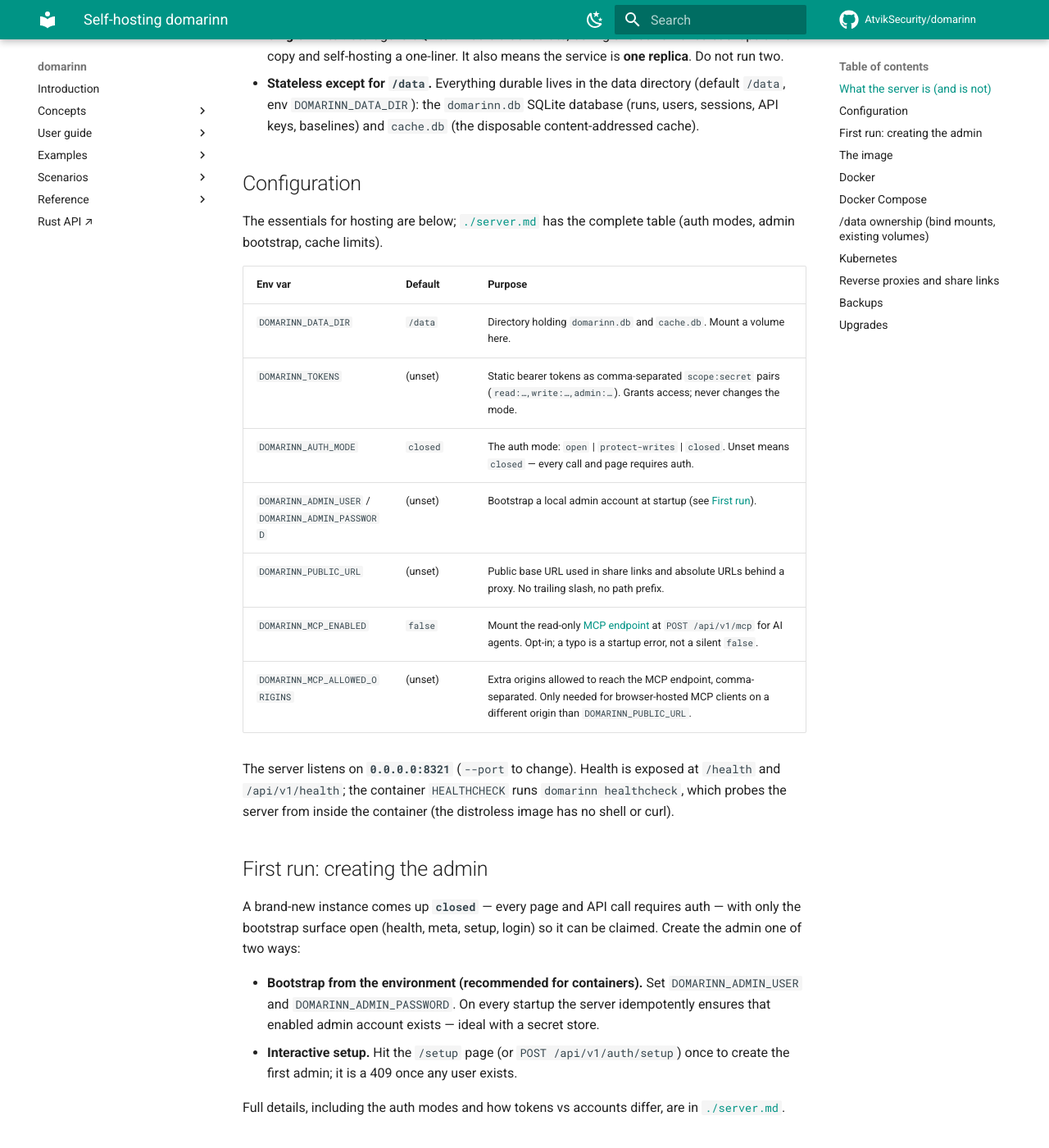
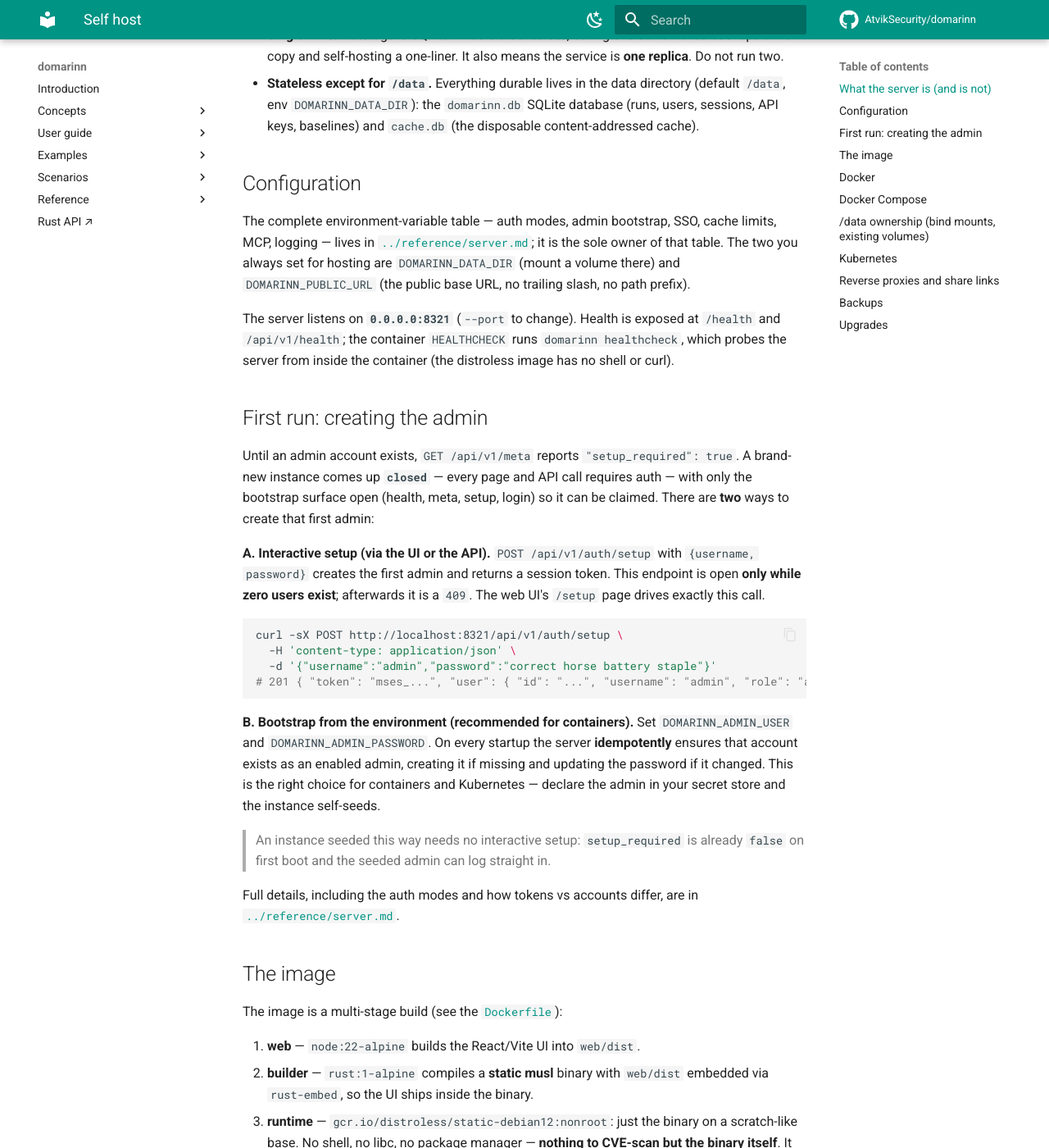
Before and after one commit to AtvikSecurity/domarinn, an MkDocs documentation site: the page built from docs/guides/self-host.md, in a window 1280 px wide and 1400 px high, scrolled down 410 px. Shown: the whole window at 82% size. Built offline with MkDocs 1.6.1 and Material for MkDocs 9.7.7, drawn with Linux system fonts in a browser that asks for light colours; comment, search, counter and statistics services are not loaded; some of the changed text lies outside the part shown.

Commit message:
docs(guides): turn deploy.md into the self-hosting guide
Move deploy.md to guides/self-host.md and make it the sole owner of
hosting procedures (Docker, Compose, Kubernetes, proxies, backups,
upgrades, first admin). Drop the duplicated env-var table in favor of a
link to reference/server.md's table, and fold the fuller first-admin
walkthrough (both creation methods, with the curl example) in from the
old server.md so the procedure has one home instead of two partial ones.

````diff
--- a/docs/guides/self-host.md
+++ b/docs/guides/self-host.md
@@ -1,8 +1,13 @@
+<!-- Ownership: operating semantics (auth model, credential kinds, env vars,
+storage, logging) live in reference/server.md. Procedures (getting it running:
+Docker, compose, Kubernetes, proxies, backups, upgrades, first admin) live in
+guides/self-host.md. The env-var table exists ONLY in reference/server.md. -->
+
 # Self-hosting domarinn
 
 domarinn is **one static binary**. The `server` subcommand runs the results API and the embedded web UI; the same binary is the CLI, the eval engine, and its own container healthcheck. There are **zero runtime dependencies** — no sidecar database, no external cache, no libc. State is SQLite under the data directory.
 
-For the API surface, the auth model, and the full environment-variable reference, see [`./server.md`](./server.md). This page is about *hosting* it.
+For the API surface, the auth model, and the full environment-variable reference, see [`../reference/server.md`](../reference/server.md). This page is about *hosting* it.
 
 ## What the server is (and is not)
 
@@ -11,28 +16,35 @@
 
 ## Configuration
 
-The essentials for hosting are below; [`./server.md`](./server.md#environment-variables) has the complete table (auth modes, admin bootstrap, cache limits).
-
-| Env var                 | Default | Purpose |
-|-------------------------|---------|---------|
-| `DOMARINN_DATA_DIR`   | `/data` | Directory holding `domarinn.db` and `cache.db`. Mount a volume here. |
-| `DOMARINN_TOKENS`     | (unset) | Static bearer tokens as comma-separated `scope:secret` pairs (`read:…,write:…,admin:…`). Grants access; never changes the mode. |
-| `DOMARINN_AUTH_MODE`  | `closed` | The auth mode: `open` \| `protect-writes` \| `closed`. Unset means `closed` — every call and page requires auth. |
-| `DOMARINN_ADMIN_USER` / `DOMARINN_ADMIN_PASSWORD` | (unset) | Bootstrap a local admin account at startup (see [First run](#first-run-creating-the-admin)). |
-| `DOMARINN_PUBLIC_URL` | (unset) | Public base URL used in share links and absolute URLs behind a proxy. No trailing slash, no path prefix. |
-| `DOMARINN_MCP_ENABLED` | `false` | Mount the read-only [MCP endpoint](./server.md#mcp-endpoint) at `POST /api/v1/mcp` for AI agents. Opt-in; a typo is a startup error, not a silent `false`. |
-| `DOMARINN_MCP_ALLOWED_ORIGINS` | (unset) | Extra origins allowed to reach the MCP endpoint, comma-separated. Only needed for browser-hosted MCP clients on a different origin than `DOMARINN_PUBLIC_URL`. |
+The complete environment-variable table — auth modes, admin bootstrap, SSO, cache limits, MCP,
+logging — lives in [`../reference/server.md`](../reference/server.md#environment-variables); it is
+the sole owner of that table. The two you always set for hosting are `DOMARINN_DATA_DIR` (mount a
+volume there) and `DOMARINN_PUBLIC_URL` (the public base URL, no trailing slash, no path prefix).
 
 The server listens on **`0.0.0.0:8321`** (`--port` to change). Health is exposed at `/health` and `/api/v1/health`; the container `HEALTHCHECK` runs `domarinn healthcheck`, which probes the server from inside the container (the distroless image has no shell or curl).
 
 ## First run: creating the admin
 
-A brand-new instance comes up **`closed`** — every page and API call requires auth — with only the bootstrap surface open (health, meta, setup, login) so it can be claimed. Create the admin one of two ways:
+Until an admin account exists, `GET /api/v1/meta` reports `"setup_required": true`. A brand-new
+instance comes up **`closed`** — every page and API call requires auth — with only the bootstrap
+surface open (health, meta, setup, login) so it can be claimed. There are **two** ways to create
+that first admin:
 
-- **Bootstrap from the environment (recommended for containers).** Set `DOMARINN_ADMIN_USER` and `DOMARINN_ADMIN_PASSWORD`. On every startup the server idempotently ensures that enabled admin account exists — ideal with a secret store.
-- **Interactive setup.** Hit the `/setup` page (or `POST /api/v1/auth/setup`) once to create the first admin; it is a 409 once any user exists.
+**A. Interactive setup (via the UI or the API).** `POST /api/v1/auth/setup` with `{username, password}` creates the first admin and returns a session token. This endpoint is open **only while zero users exist**; afterwards it is a `409`. The web UI's `/setup` page drives exactly this call.
 
-Full details, including the auth modes and how tokens vs accounts differ, are in [`./server.md`](./server.md#accounts--auth-model).
+```sh
+curl -sX POST http://localhost:8321/api/v1/auth/setup \
+  -H 'content-type: application/json' \
+  -d '{"username":"admin","password":"correct horse battery staple"}'
+# 201 { "token": "mses_...", "user": { "id": "...", "username": "admin", "role": "admin", ... } }
+```
+
+**B. Bootstrap from the environment (recommended for containers).** Set `DOMARINN_ADMIN_USER` and `DOMARINN_ADMIN_PASSWORD`. On every startup the server **idempotently** ensures that account exists as an enabled admin, creating it if missing and updating the password if it changed. This is the right choice for containers and Kubernetes — declare the admin in your secret store and the instance self-seeds.
+
+> An instance seeded this way needs no interactive setup: `setup_required` is
+> already `false` on first boot and the seeded admin can log straight in.
+
+Full details, including the auth modes and how tokens vs accounts differ, are in [`../reference/server.md`](../reference/server.md#accounts--auth-model).
 
 ## The image
 
@@ -225,4 +237,4 @@
 
 Pull the new image tag and restart the single pod/container (`Recreate` on Kubernetes handles the ordering). Because the schema migrations run at startup and there is only ever one writer, upgrades are a stop-start with a backup taken first.
 
-Published tags are `rolling` (tracks `main`), plus `{{version}}`, `{{major}}.{{minor}}` and `{{major}}` for each release. There is deliberately **no `latest`** — pin a version, or track `rolling` if you want the tip of main. See [`./ci.md`](./ci.md#container-image-dockeryml).
+Published tags are `rolling` (tracks `main`), plus `{{version}}`, `{{major}}.{{minor}}` and `{{major}}` for each release. There is deliberately **no `latest`** — pin a version, or track `rolling` if you want the tip of main. See [`../ci.md`](../ci.md#container-image-dockeryml).
````
